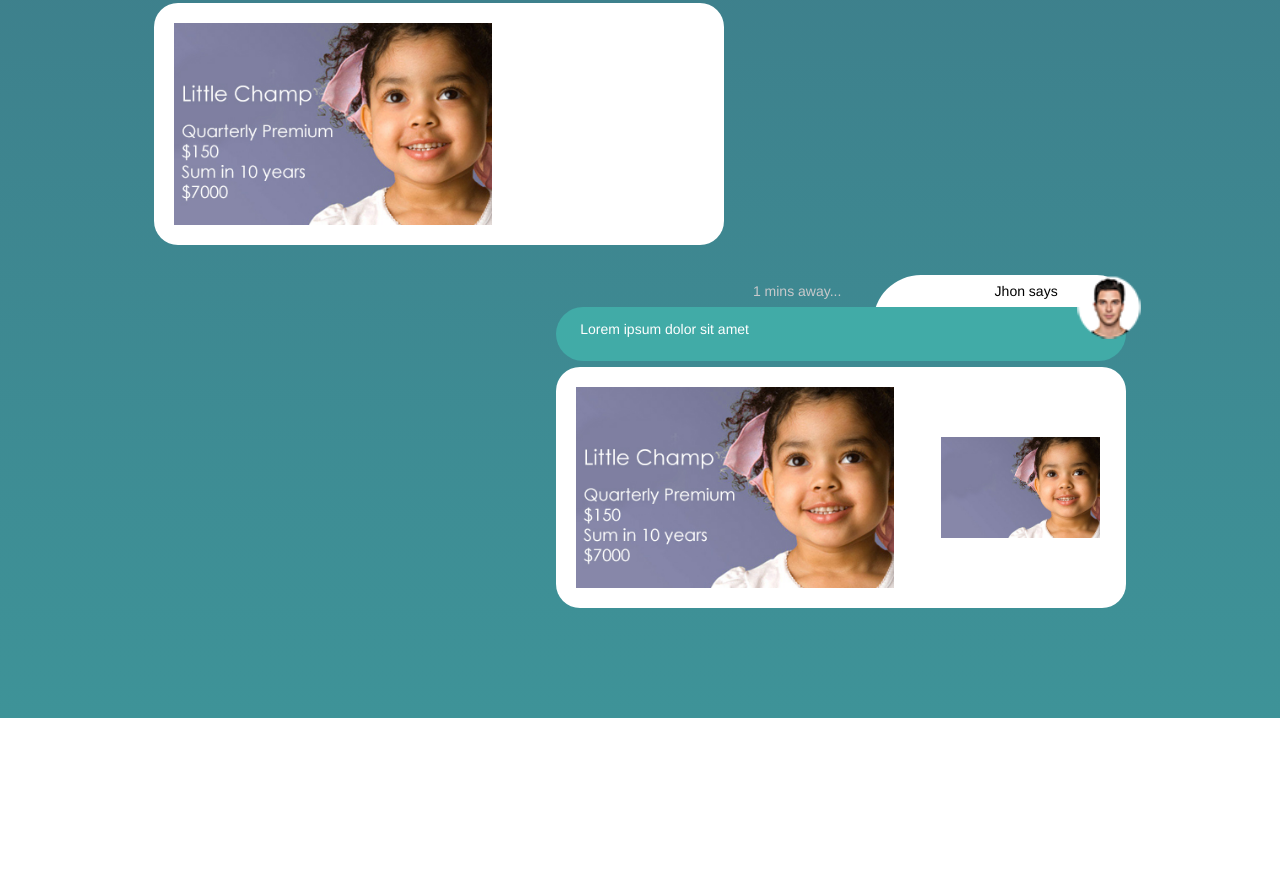
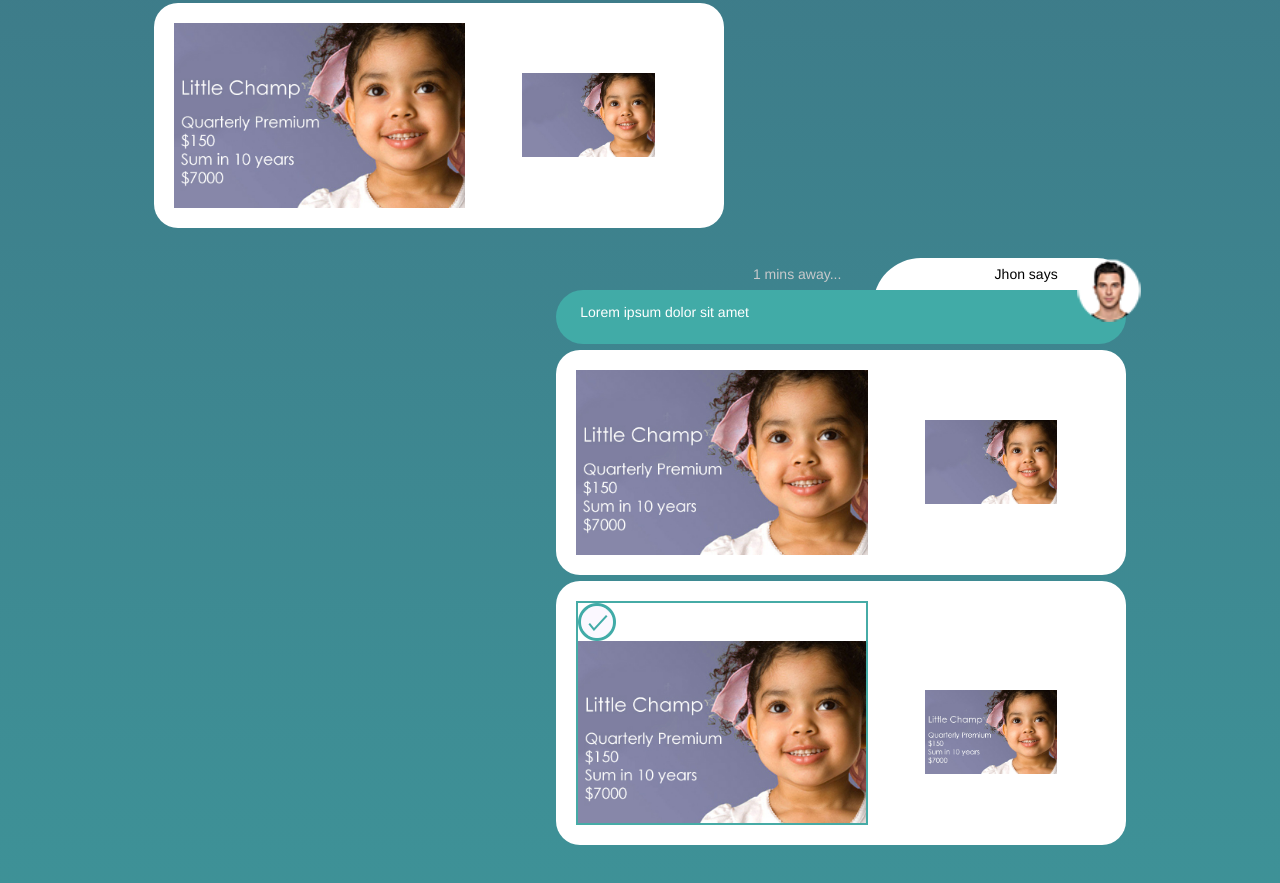
Before and after one commit to AkashGutha/ABC-Desktop-POC, a plain HTML site: page public/index.html in a window 1280 px wide. Shown: the part 2163-3046 px from the top of the page. Before the commit the page ends 2881 px from the top, so only its background shows below. Drawn offline with nearby package versions, Linux system fonts and the light colour scheme.

Commit message:
card insurance added with selected option

```diff
--- a/public/desktop.css
+++ b/public/desktop.css
@@ -57,8 +57,7 @@ body {
     float: right;
 }
 
-
-.send-btn-image{
+.send-btn-image {
     display: none;
 }
 
@@ -68,22 +67,21 @@ body {
     float: left;
 }
 
-.smiley{
+.smiley {
     height: 32px;
     width: 32px;
     margin-top: 12px;
 }
 
-.send-box-input{
+.send-box-input {
     border: 0;
     background: transparent;
     color: white;
-
     width: 100%;
     margin-top: 10px;
 }
 
-.send-btn{
+.send-btn {
     background: transparent;
     border: 0;
     margin-top: 10px;
@@ -94,7 +92,7 @@ body {
 
 .chat-area {
     margin-top: 130px;
-        margin-bottom: 110px;
+    margin-bottom: 110px;
 }
 
 .chat-card {
@@ -186,8 +184,10 @@ body {
     text-align: center;
 }
 
+
 /*image card*/
-.image-card{
+
+.image-card {
     background: white;
     padding: 20px;
     border-radius: 24px;
@@ -196,17 +196,53 @@ body {
     margin-top: -24px;
 }
 
-.image-card-right{
+.image-card-right {
     float: right;
     margin-right: 32px;
 }
 
-.image-card-left{
+.image-card-left {
     float: left;
     margin-left: 32px;
 }
 
+.insurance-pic {
+    float: left;
+}
+
+.insurance-pic .insurance-pic-left {
+    width: 55%;
+    display: inline-block;
+    margin-right: 10%;
+}
+
+.insurance-pic .insurance-pic-right {
+    width: 25%;
+    display: inline-block;
+}
+
+.insurance-pic .selected {
+    border: 2px solid #46ABA6;
+}
+
+.insurance-pic .selected span{
+    display: inline-block;
+}
+
+.insurance-pic .selected span::before{
+    content: url("./icons/selected.png");
+    /* absolute */
+    position: relative;
+    z-index: 10000;
+}
+
+.image-card .insurance-pic img{
+    display: inline-block;
+}
+
+
 /*utilities*/
+
 .clear-fix {
     clear: both;
 }
--- a/public/index.html
+++ b/public/index.html
@@ -293,11 +293,15 @@
                     </div>
                     <div class="clear-fix"></div>
                 </div>
-                 <div class="chat-card">
+                <div class="chat-card">
                     <div class="image-card-left image-card">
                         <div class="insurance-pic">
-                            <img src="./icons/InsurancePic-01.jpg" alt="insurance" style="width:60%;" />
-                            <img src="" alt="">
+                            <div class="insurance-pic-left">
+                                <img src="./icons/InsurancePic-01.jpg" style="width:100%;" />
+                            </div>
+                            <div class="insurance-pic-right">
+                                <img src="./icons/InsurancePic-01-notext.jpg" style="width:100%;">
+                            </div>
                         </div>
                     </div>
                     <div class="clear-fix"></div>
@@ -321,10 +325,29 @@
                 <div class="chat-card">
                     <div class="image-card-right image-card">
                         <div class="insurance-pic">
-                            <img src="./icons/InsurancePic-01.jpg" alt="insurance" style="width:60%;" />
-                            <img src="./icons/InsurancePic-01-notext.jpg" alt="" style="width:30%; margin-left:8%; ">
+                            <div class="insurance-pic-left">
+                                <img src="./icons/InsurancePic-01.jpg" style="width:100%;" />
+                            </div>
+                            <div class="insurance-pic-right">
+                                <img src="./icons/InsurancePic-01-notext.jpg" style="width:100%;">
+                            </div>
                         </div>
                     </div>
+                    <div class="clear-fix"></div>
+                </div>
+                <div class="chat-card">
+                    <div class="image-card-right image-card">
+                        <div class="insurance-pic ">
+                            <div class="insurance-pic-left selected">
+                                <span></span>
+                                <img src="./icons/InsurancePic-01.jpg" style="width:100%;" />
+                            </div>
+                            <div class="insurance-pic-right">
+                                <img src="./icons/InsurancePic-01.jpg" style="width:100%;">
+                            </div>
+                        </div>
+                    </div>
+                    <div class="clear-fix"></div>
                 </div>
 
             </div>
```
